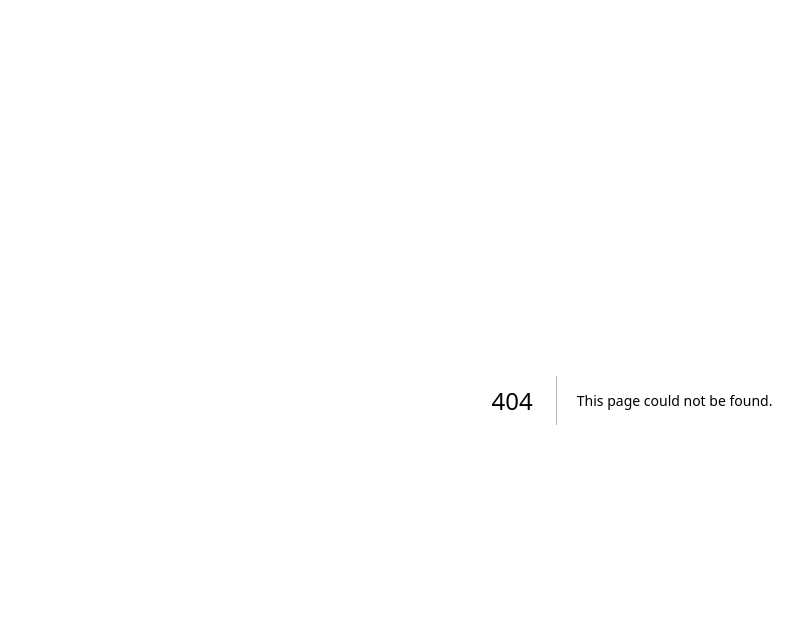
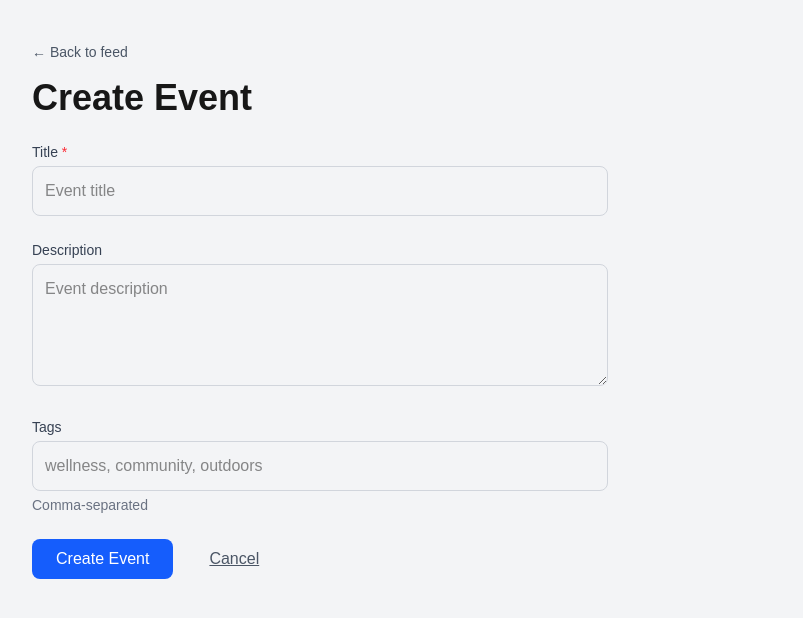
Before and after one commit to zouclara/1-800-gentle, a Next.js app: page /create in a window 1280 px wide. Before the commit this address had no page. Shown: the top 618 px of the page, without its empty margins (8-811 px from the left). Built offline with nearby package versions, Linux system fonts and the light colour scheme; no server answers.

Commit message:
multi-select tag filtering

```diff
--- /dev/null
+++ b/app/create/CreateEventForm.tsx
@@ -0,0 +1,113 @@
+"use client";
+
+import { useState } from "react";
+import { useRouter } from "next/navigation";
+import { supabase } from "@/lib/supabase";
+import Link from "next/link";
+
+export function CreateEventForm() {
+  const router = useRouter();
+  const [title, setTitle] = useState("");
+  const [description, setDescription] = useState("");
+  const [tagsInput, setTagsInput] = useState("");
+  const [isSubmitting, setIsSubmitting] = useState(false);
+  const [error, setError] = useState<string | null>(null);
+
+  async function handleSubmit(e: React.FormEvent) {
+    e.preventDefault();
+    setError(null);
+    setIsSubmitting(true);
+
+    const tags = tagsInput
+      .split(",")
+      .map((t) => t.trim())
+      .filter(Boolean);
+
+    const { error: insertError } = await supabase.from("events").insert({
+      title: title.trim(),
+      description: description.trim() || null,
+      tags: tags.length ? tags : null,
+    });
+
+    if (insertError) {
+      setError(insertError.message);
+      setIsSubmitting(false);
+      return;
+    }
+
+    router.push("/");
+  }
+
+  return (
+    <form onSubmit={handleSubmit} className="space-y-6 max-w-xl">
+      {error && (
+        <div className="p-3 bg-red-100 text-red-700 rounded-lg text-sm">
+          {error}
+        </div>
+      )}
+
+      <div>
+        <label htmlFor="title" className="block text-sm font-medium text-gray-700 mb-1">
+          Title <span className="text-red-500">*</span>
+        </label>
+        <input
+          id="title"
+          type="text"
+          value={title}
+          onChange={(e) => setTitle(e.target.value)}
+          required
+          placeholder="Event title"
+          className="w-full p-3 border border-gray-300 rounded-lg focus:ring-2 focus:ring-blue-500 focus:border-blue-500"
+          disabled={isSubmitting}
+        />
+      </div>
+
+      <div>
+        <label htmlFor="description" className="block text-sm font-medium text-gray-700 mb-1">
+          Description
+        </label>
+        <textarea
+          id="description"
+          value={description}
+          onChange={(e) => setDescription(e.target.value)}
+          placeholder="Event description"
+          rows={4}
+          className="w-full p-3 border border-gray-300 rounded-lg focus:ring-2 focus:ring-blue-500 focus:border-blue-500"
+          disabled={isSubmitting}
+        />
+      </div>
+
+      <div>
+        <label htmlFor="tags" className="block text-sm font-medium text-gray-700 mb-1">
+          Tags
+        </label>
+        <input
+          id="tags"
+          type="text"
+          value={tagsInput}
+          onChange={(e) => setTagsInput(e.target.value)}
+          placeholder="wellness, community, outdoors"
+          className="w-full p-3 border border-gray-300 rounded-lg focus:ring-2 focus:ring-blue-500 focus:border-blue-500"
+          disabled={isSubmitting}
+        />
+        <p className="mt-1 text-sm text-gray-500">Comma-separated</p>
+      </div>
+
+      <div className="flex gap-3">
+        <button
+          type="submit"
+          disabled={isSubmitting}
+          className="px-6 py-2 bg-blue-600 text-white rounded-lg hover:bg-blue-700 disabled:opacity-50 disabled:cursor-not-allowed"
+        >
+          {isSubmitting ? "Creating…" : "Create Event"}
+        </button>
+        <Link
+          href="/"
+          className="px-6 py-2 text-gray-600 hover:text-gray-800 underline"
+        >
+          Cancel
+        </Link>
+      </div>
+    </form>
+  );
+}
--- /dev/null
+++ b/app/create/page.tsx
@@ -0,0 +1,22 @@
+import Link from "next/link";
+import { CreateEventForm } from "./CreateEventForm";
+
+export default function CreateEventPage() {
+  return (
+    <main className="min-h-screen p-10 bg-gray-100">
+      <div className="mb-6">
+        <Link
+          href="/"
+          className="text-sm text-gray-600 hover:text-gray-800 mb-4 inline-block"
+        >
+          ← Back to feed
+        </Link>
+        <h1 className="text-4xl font-bold">
+          Create Event
+        </h1>
+      </div>
+
+      <CreateEventForm />
+    </main>
+  );
+}
--- a/app/page.tsx
+++ b/app/page.tsx
@@ -50,9 +50,17 @@ export default async function Home({ searchParams }: Props) {
 
   return (
     <main className="min-h-screen p-10 bg-gray-100">
-      <h1 className="text-4xl font-bold mb-6">
-        Curated Events Feed
-      </h1>
+      <div className="flex items-center justify-between mb-6">
+        <h1 className="text-4xl font-bold">
+          Curated Events Feed
+        </h1>
+        <Link
+          href="/create"
+          className="px-4 py-2 bg-blue-600 text-white rounded-lg hover:bg-blue-700"
+        >
+          Create Event
+        </Link>
+      </div>
 
       {/* Search */}
       <form action="/" method="GET" className="mb-8">
```
